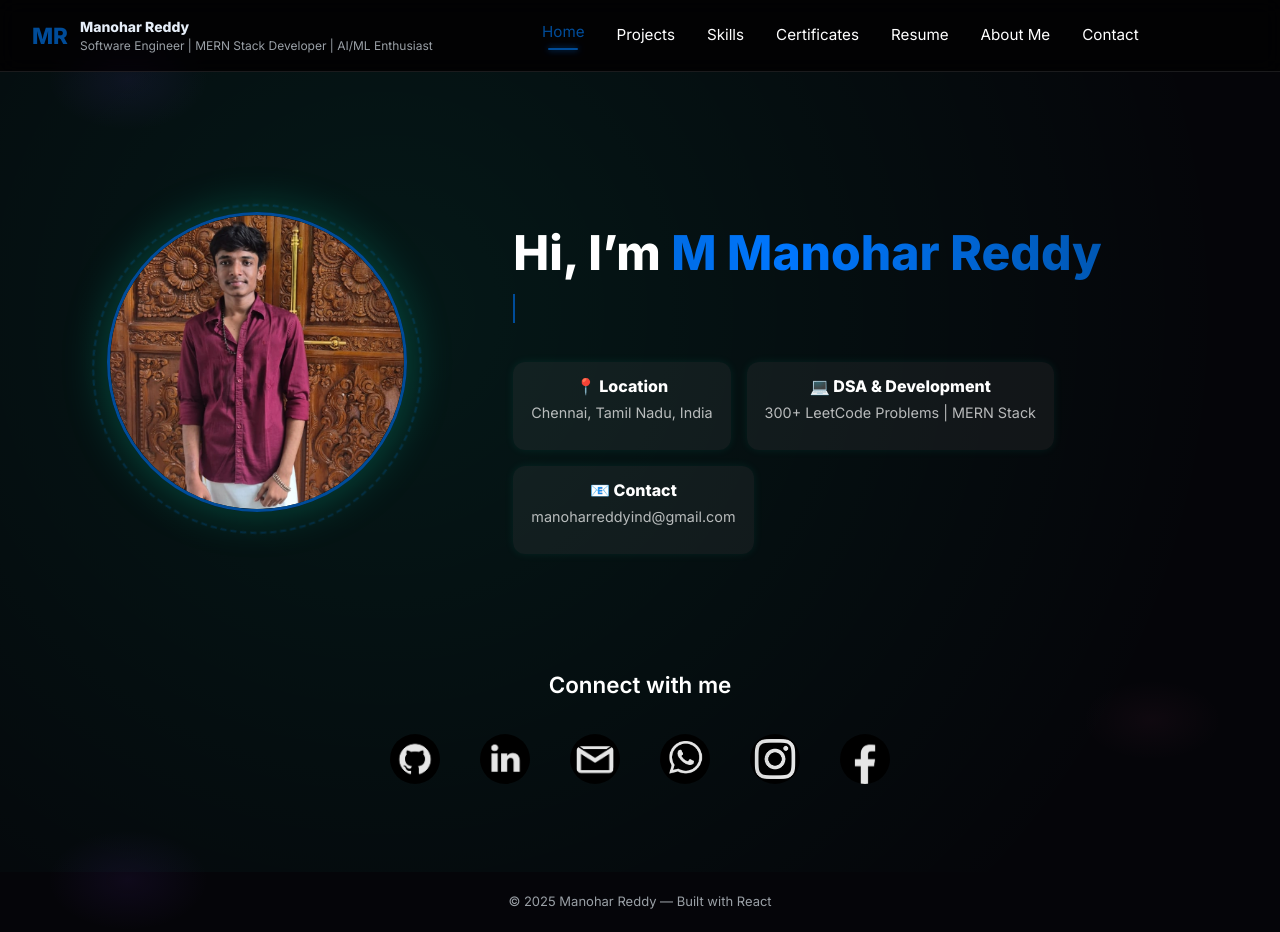
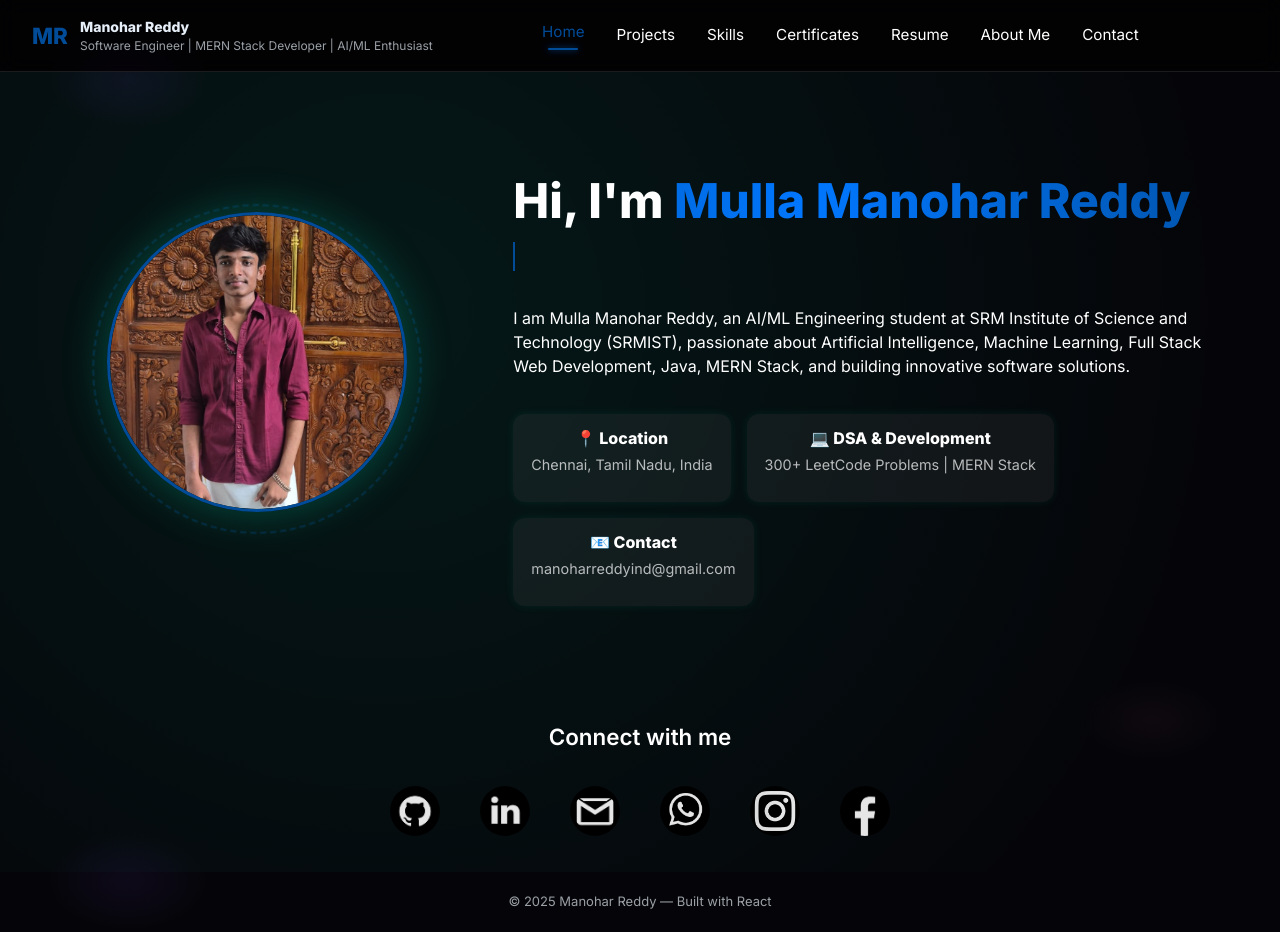
Before and after one commit to M-Manohar-Reddy30/manuportfolio2, a React (Vite) app: page / in a window 1280 px wide. Built offline with nearby package versions, Linux system fonts and the light colour scheme; the HTML template or start-up script is replaced by a standard one.

Commit message:
Change name and update description in Home.jsx
Updated name and description in Home component.

```diff
--- a/src/pages/Home.jsx
+++ b/src/pages/Home.jsx
@@ -73,19 +73,23 @@ export default function Home() {
           className="home-info"
         >
           <h1 className="home-title">
-            Hi, I’m{' '}
+           Hi, I'm{' '}
            <motion.span
             animate={{ backgroundPositionX: ['0%', '200%'] }}
             transition={{ duration: 4, repeat: Infinity, ease: 'linear' }}
             className="home-name"
            >
-              M Manohar Reddy
+            Mulla Manohar Reddy
           </motion.span>
          </h1>
 
           {/* Typing Animated Text */}
           <p className="typing-effect">
-            Software Engineer Aspirant | MERN Stack Developer | AI/ML Enthusiast
+            AI/ML Engineering Student at SRM Institute of Science and Technology | Full Stack Developer | MERN Stack Developer | Java Developer
+          </p>
+
+          <p className="home-description">
+           I am Mulla Manohar Reddy, an AI/ML Engineering student at SRM Institute of Science and Technology (SRMIST), passionate about Artificial Intelligence, Machine Learning, Full Stack Web Development, Java, MERN Stack, and building innovative software solutions.
           </p>
 
          {/*  Profession Tags *
```
Lines whose indentation alone changed are shown as unchanged.
